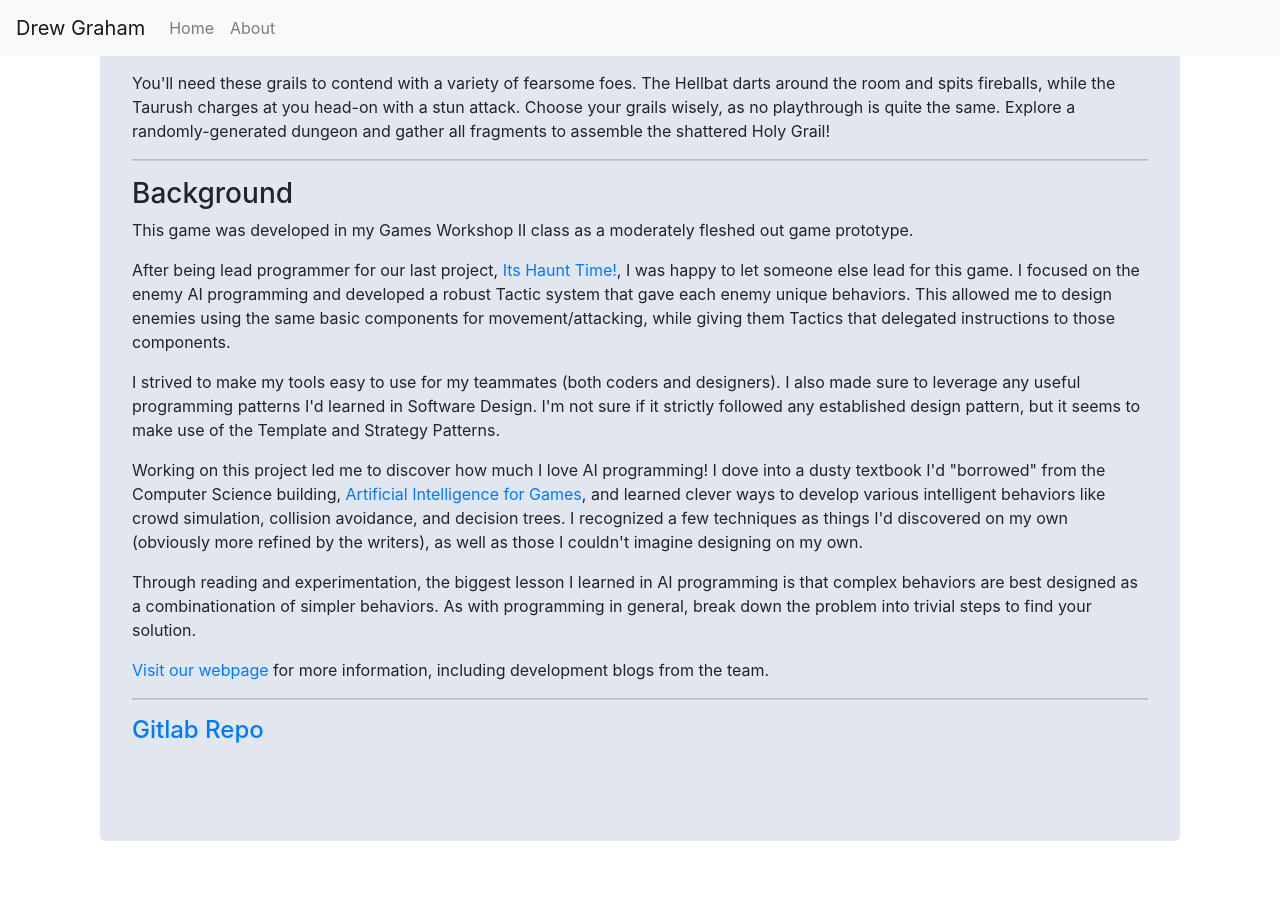
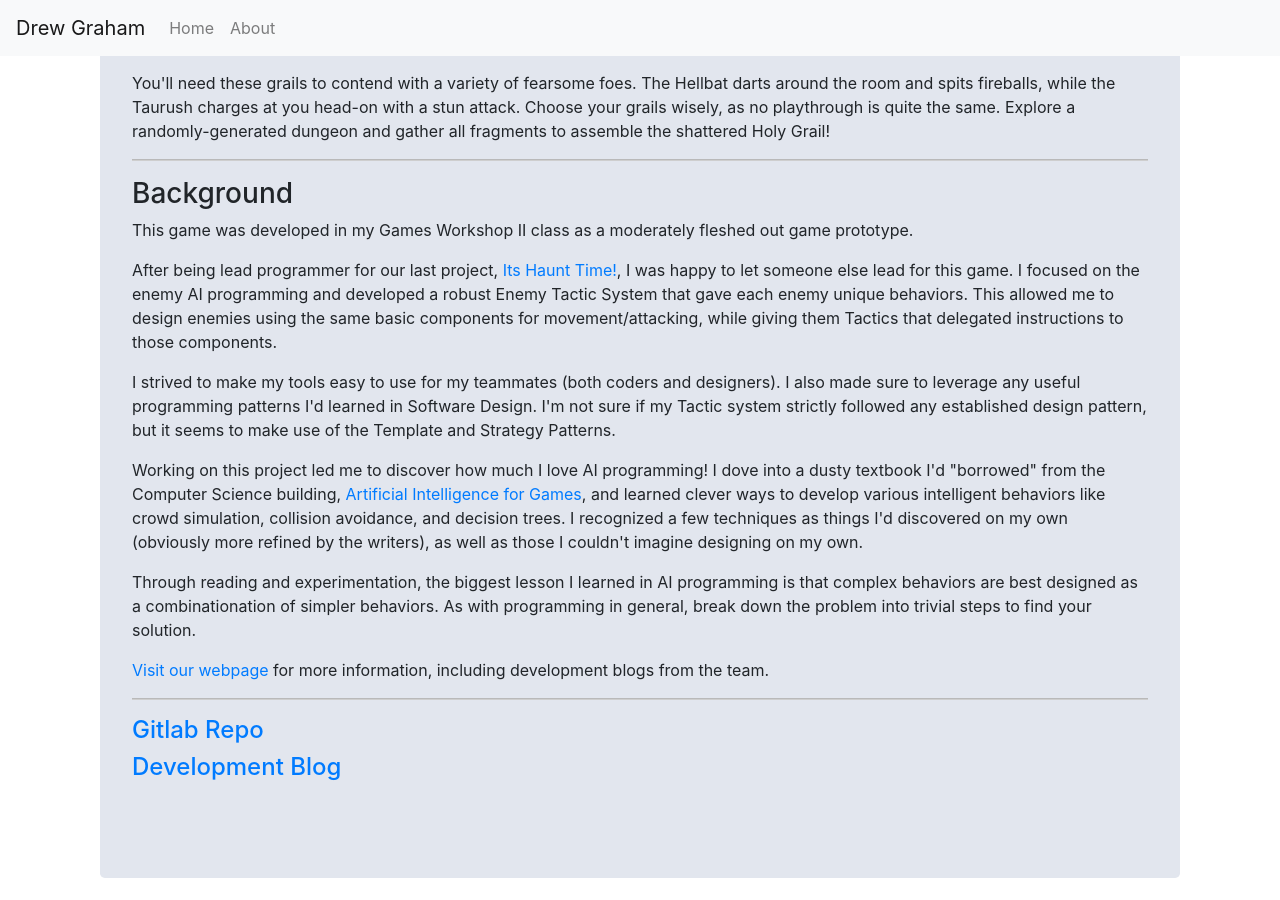
Before and after one commit to dmg9626/dmg9626.github.io, a Jekyll site: the page built from games/holy-tester.md, in a window 1280 px wide and 900 px high, scrolled down 1164 px. Built offline with Jekyll 4.4.1, drawn with Linux system fonts in a browser that asks for light colours; nearby versions of some CDN libraries; library files that are not in the unit come from our copies.

Commit message:
edited Holy Tester game page - added link to my dev blog posts - edited description of Enemy Tactic System a bit

```diff
--- a/games/holy-tester.md
+++ b/games/holy-tester.md
@@ -21,11 +21,11 @@ This game was developed in my Games Workshop II class as a moderately fleshed ou
 </p>
 
 <p>
-After being lead programmer for our last project, <a href="its-haunt-time">Its Haunt Time!</a>, I was happy to let someone else lead for this game. I focused on the enemy AI programming and developed a robust Tactic system that gave each enemy unique behaviors. This allowed me to design enemies using the same basic components for movement/attacking, while giving them Tactics that delegated instructions to those components.
+After being lead programmer for our last project, <a href="its-haunt-time">Its Haunt Time!</a>, I was happy to let someone else lead for this game. I focused on the enemy AI programming and developed a robust Enemy Tactic System that gave each enemy unique behaviors. This allowed me to design enemies using the same basic components for movement/attacking, while giving them Tactics that delegated instructions to those components.
 </p>
 
 <p>
-I strived to make my tools easy to use for my teammates (both coders and designers). I also made sure to leverage any useful programming patterns I'd learned in Software Design. I'm not sure if it strictly followed any established design pattern, but it seems to make use of the Template and Strategy Patterns.
+I strived to make my tools easy to use for my teammates (both coders and designers). I also made sure to leverage any useful programming patterns I'd learned in Software Design. I'm not sure if my Tactic system strictly followed any established design pattern, but it seems to make use of the Template and Strategy Patterns.
 </p>
 
 <p>
@@ -43,3 +43,4 @@ Through reading and experimentation, the biggest lesson I learned in AI programm
 <hr>
 
 <h4><a href="https://gitlab.com/yunatatski/holy-tester-backup">Gitlab Repo</a></h4>
+<h4><a href="https://makhodash.wixsite.com/holytester/blog/search/graham">Development Blog</a></h4>
```
